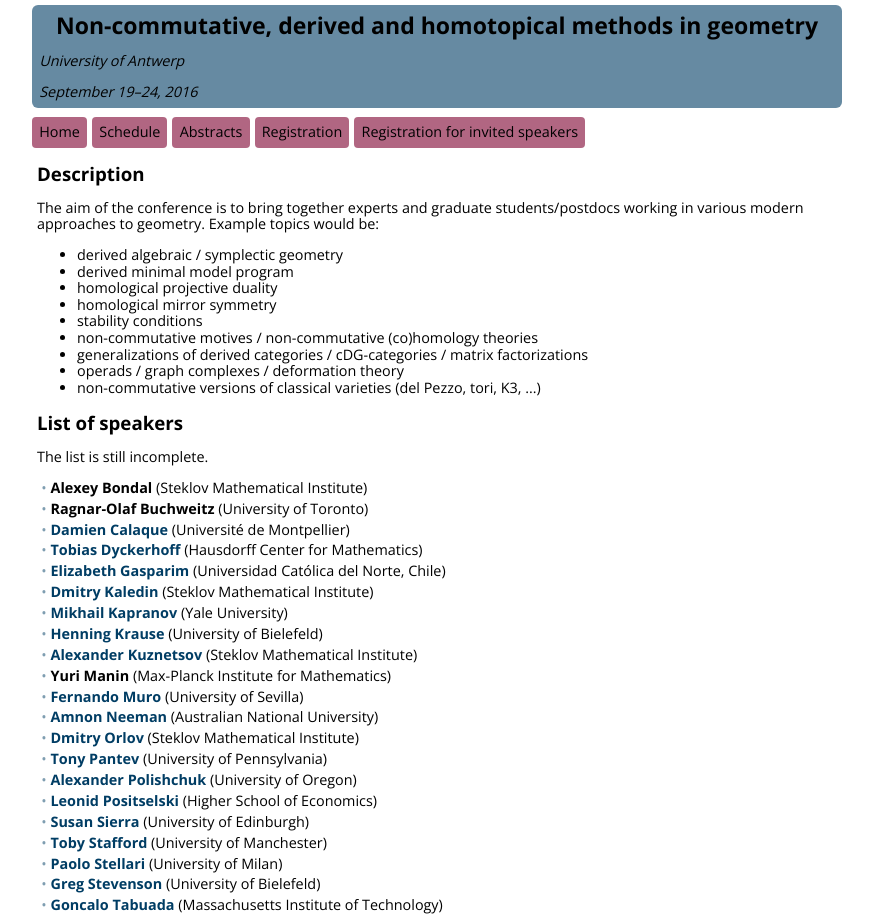
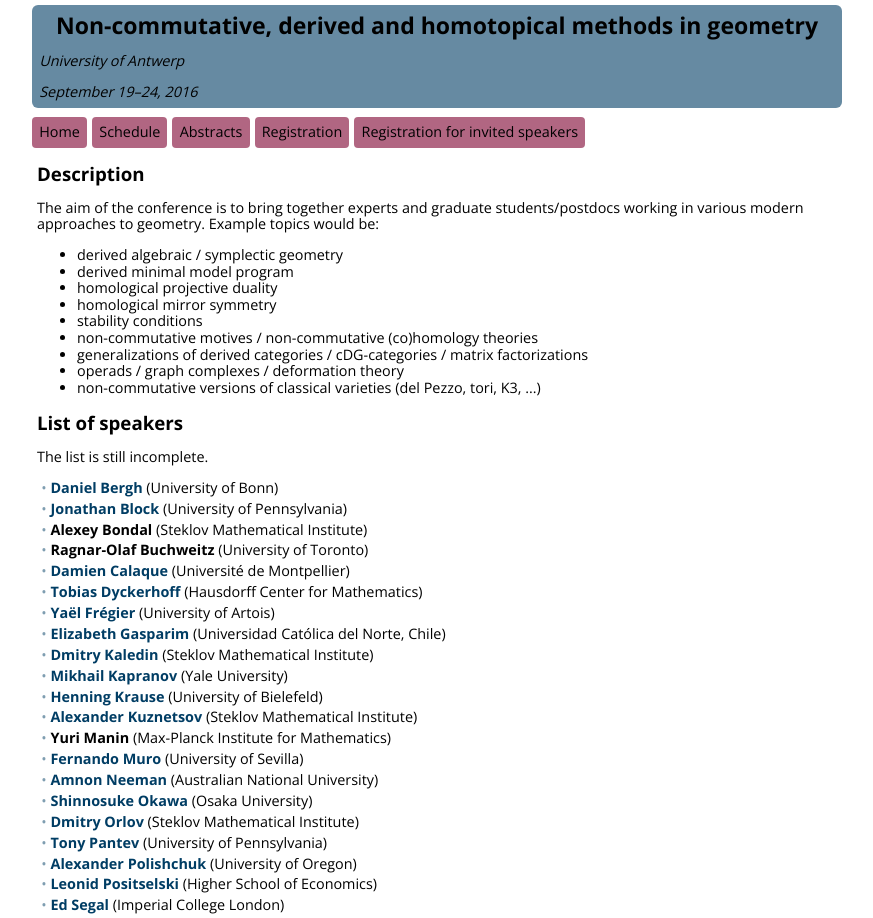
Before and after one commit to ncag-info/antwerp-2016, a Jekyll site: the page built from index.html, in a window 1280 px wide. Shown: the top 918 px of the page, without its empty margins (203-1076 px from the left). Built offline with Jekyll 4.4.1, drawn with Linux system fonts in a browser that asks for light colours; nearby versions of some CDN libraries; library files that are not in the unit come from our copies; some of the changed text lies outside the part shown.

Commit message:
Final list of speakers

```diff
--- a/_data/speakers.yml
+++ b/_data/speakers.yml
@@ -1,3 +1,13 @@
+bergh:
+  name: Daniel Bergh
+  affiliation: University of Bonn
+  website: http://www.math.uni-bonn.de/~dbergh/
+
+block:
+  name: Jonathan Block
+  affiliation: University of Pennsylvania
+  website: https://www.math.upenn.edu/~blockj/
+
 bondal:
   name: Alexey Bondal
   affiliation: Steklov Mathematical Institute
@@ -15,6 +25,11 @@
   name: Tobias Dyckerhoff
   affiliation: Hausdorff Center for Mathematics
   website: http://www.math.uni-bonn.de/people/dyckerho/
+
+fregier:
+  name: Yaël Frégier
+  affiliation: University of Artois
+  website: https://sites.google.com/site/homepagelml/
 
 gasparim:
   name: Elizabeth Gasparim
@@ -55,6 +70,11 @@
   affiliation: Australian National University
   website: http://maths-people.anu.edu.au/~neeman/
 
+okawa:
+  name: Shinnosuke Okawa
+  affiliation: Osaka University
+  website: http://www.math.sci.osaka-u.ac.jp/~okawa/
+
 orlov:
   name: Dmitry Orlov
   affiliation: Steklov Mathematical Institute
@@ -75,10 +95,19 @@
   affiliation: Higher School of Economics
   website: http://positselski.narod.ru/
 
+segal:
+  name: Ed Segal
+  affiliation: Imperial College London
+  website: http://wwwf.imperial.ac.uk/~epsegal/
+
 sierra:
   name: Susan Sierra
   affiliation: University of Edinburgh
   website: http://www.maths.ed.ac.uk/~ssierra/
+
+spenko:
+  name: Špela Špenko
+  affiliation: University of Edinburgh
 
 stafford:
   name: Toby Stafford
```
